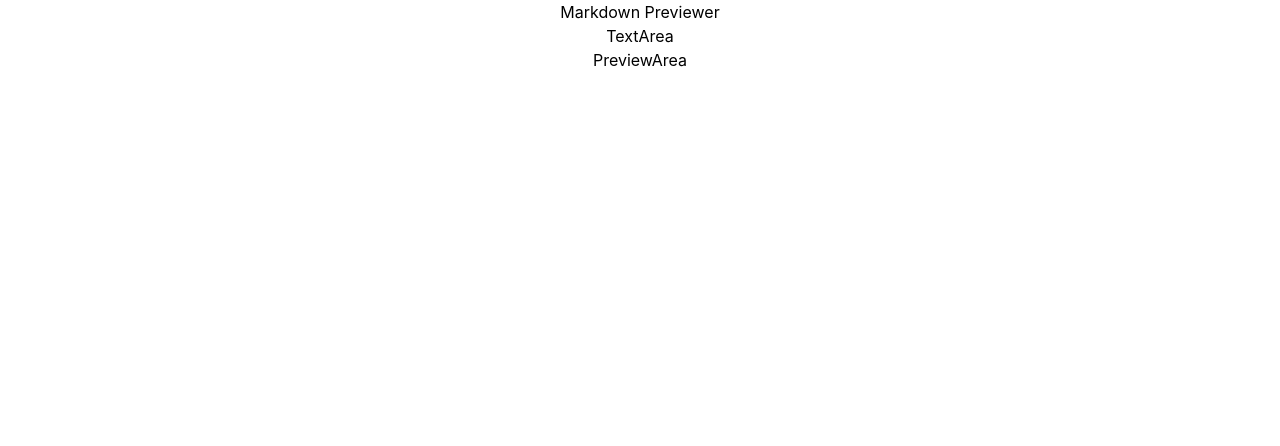
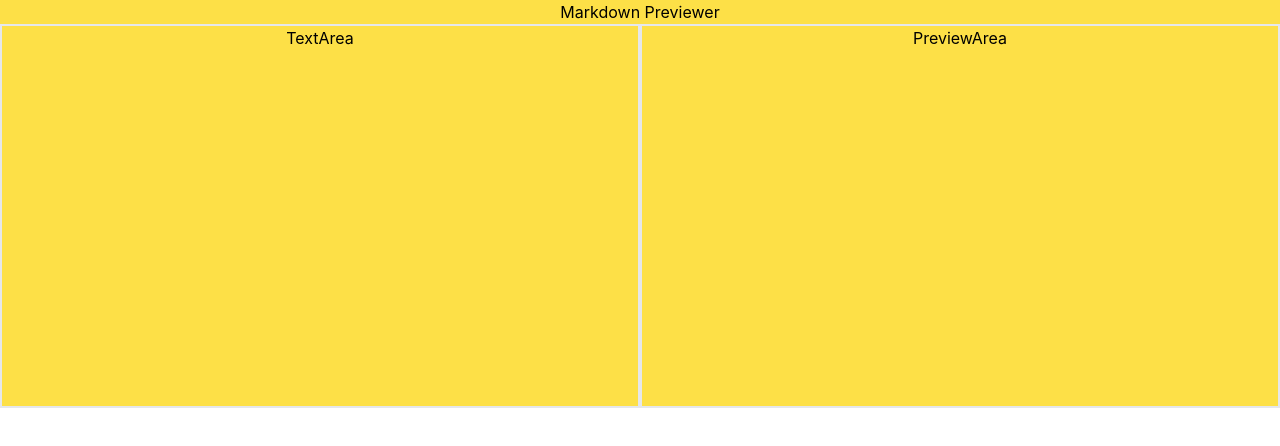
Before and after one commit to Reeyhanyilmaz/Redux-MarkdownPreviewer, a React (Create React App) app: page / in a window 1280 px wide. Shown: the top 446 px of the page. Built offline with nearby package versions, Linux system fonts and the light colour scheme.

Commit message:
add Body component

```diff
--- a/src/App.js
+++ b/src/App.js
@@ -1,14 +1,14 @@
-import './App.css';
-import Header from './components/Header';
-import TextArea from './components/TextArea';
-import PreviewArea from './components/PreviewArea';
+import "./App.css";
+import Header from "./components/Header";
+import Body from "./components/Body";
 
 function App() {
   return (
     <div className="App">
-      <Header />
-      <TextArea />
-      <PreviewArea />
+      <div className="max-w-7xl bg-yellow-300">
+        <Header />
+        <Body />
+      </div>
     </div>
   );
 }
--- /dev/null
+++ b/src/components/Body/index.js
@@ -0,0 +1,14 @@
+import React from 'react'
+import PreviewArea from '../PreviewArea'
+import TextArea from '../TextArea'
+
+function index() {
+  return (
+    <div className='flex flex-row h-96'>
+        <TextArea />
+        <PreviewArea />
+    </div>
+  )
+}
+
+export default index
--- a/src/components/PreviewArea/index.js
+++ b/src/components/PreviewArea/index.js
@@ -2,7 +2,7 @@ import React from 'react'
 
 function PreviewArea() {
   return (
-    <div>PreviewArea</div>
+    <div className='border-2 basis-1/2'>PreviewArea</div>
   )
 }
 
--- a/src/components/TextArea/index.js
+++ b/src/components/TextArea/index.js
@@ -2,7 +2,7 @@ import React from 'react'
 
 function TextArea() {
   return (
-    <div>TextArea</div>
+    <div className='border-2 basis-1/2'>TextArea</div>
   )
 }
 
```
